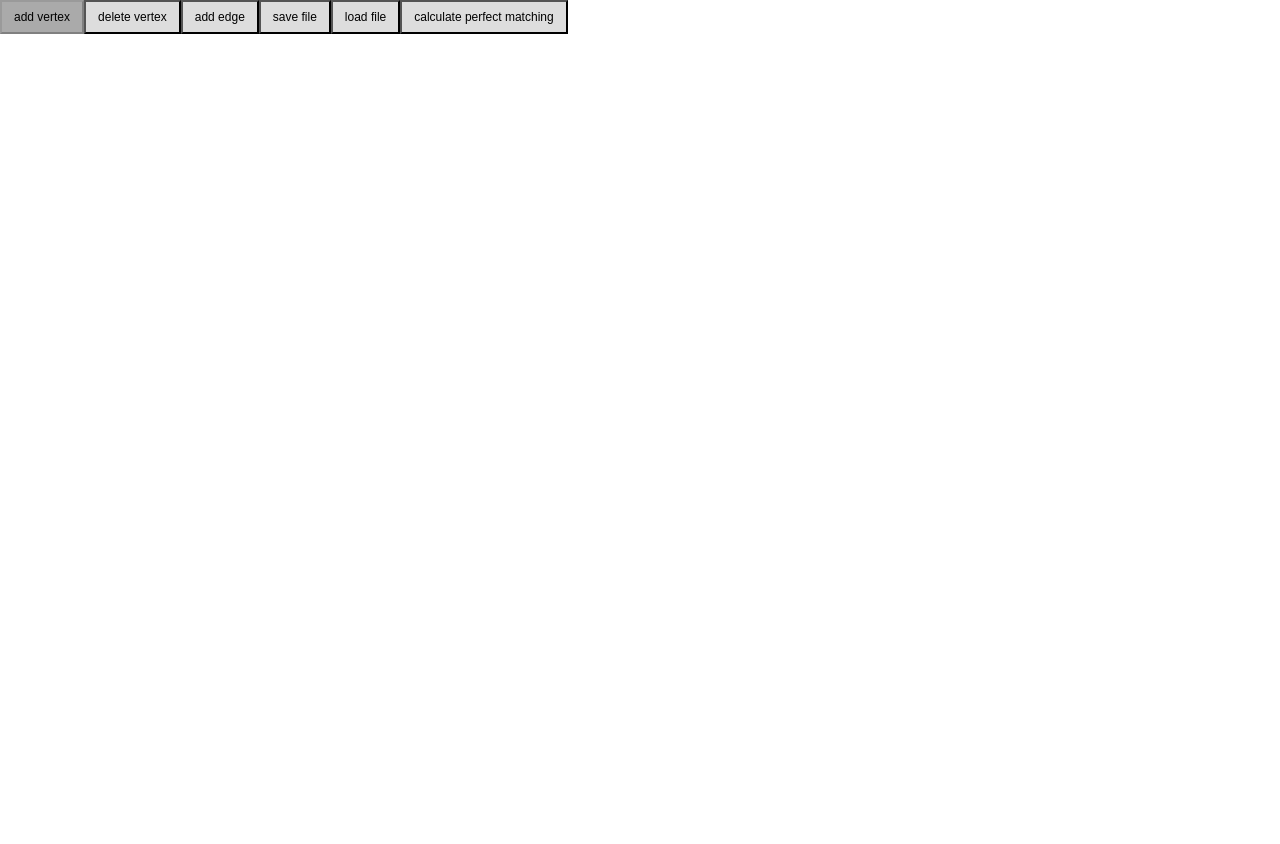
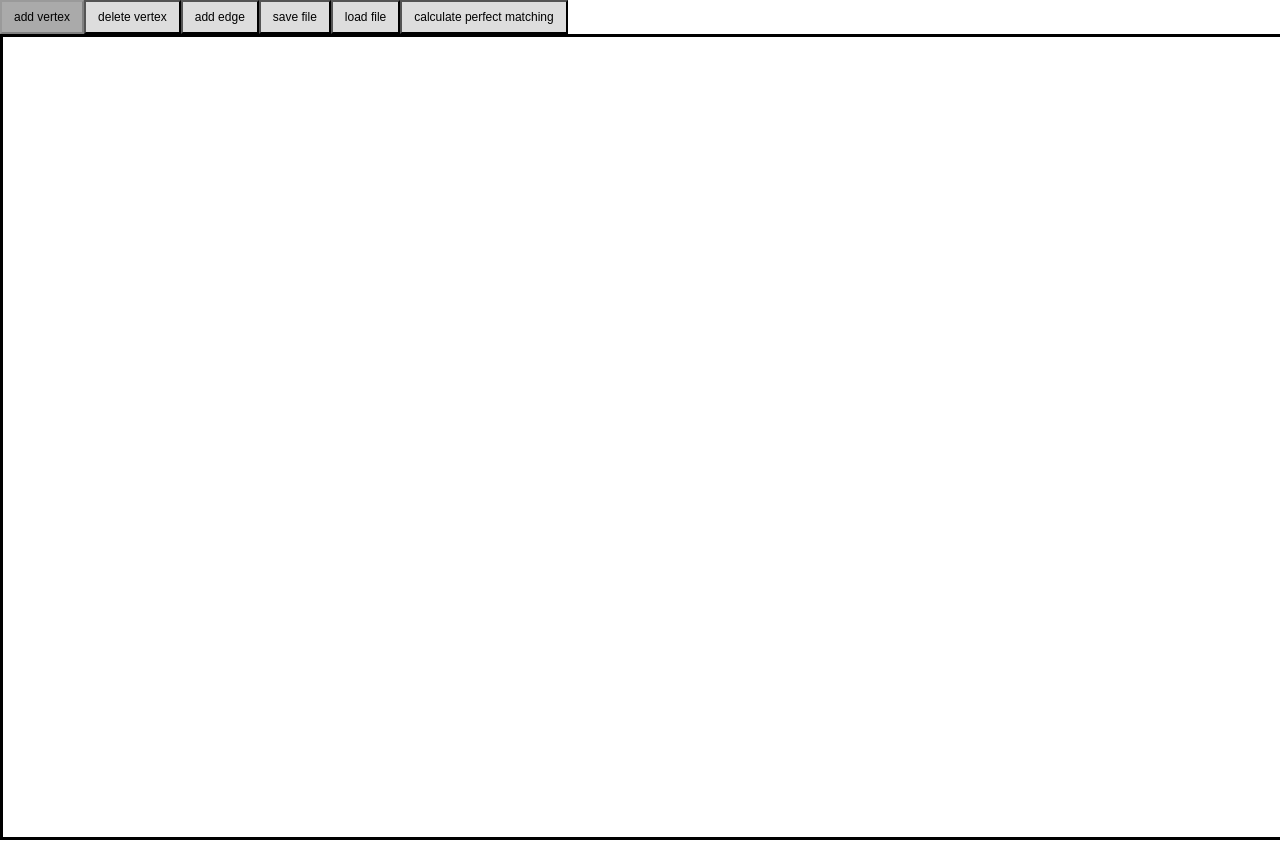
Before and after one commit to watarena/perfect-matching-gui, a React (Create React App) app: page / in a window 1280 px wide. Built offline with nearby package versions, Linux system fonts and the light colour scheme.

Commit message:
Add border to canvas

```diff
--- a/src/Canvas.css
+++ b/src/Canvas.css
@@ -29,3 +29,7 @@
 .select-button:disabled {
     background: #aaaaaa;
 }
+
+.canvas {
+    border: solid 3px #000000;
+}
--- a/src/Canvas.tsx
+++ b/src/Canvas.tsx
@@ -411,6 +411,7 @@ class Canvas extends React.Component<{}, CanvasState, any> {
                 </div>
                 <div>
                     <canvas
+                        className='canvas'
                         width={this.state.width}
                         height={this.state.height}
                         ref={(canvas) => {this.canvas = canvas}}
```
Also changed, not shown: 12 other files (tests, documents, lock files or other folders).
